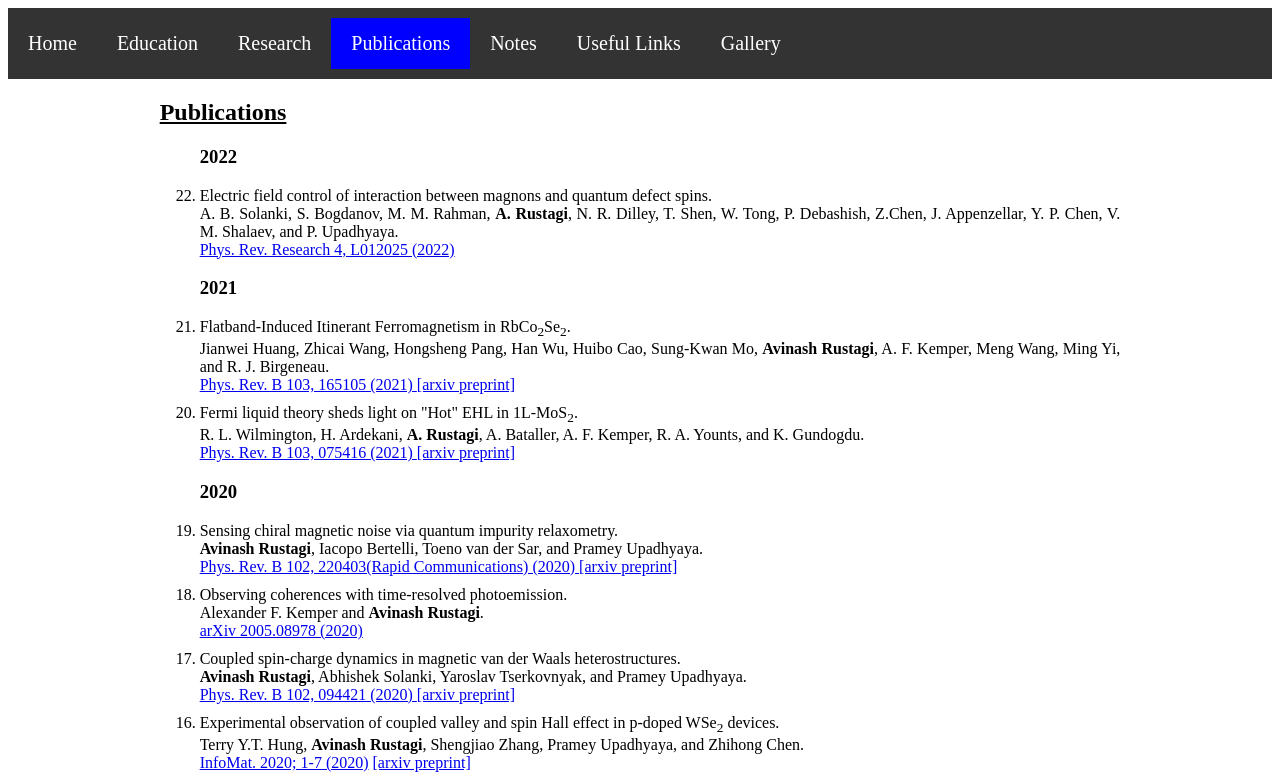
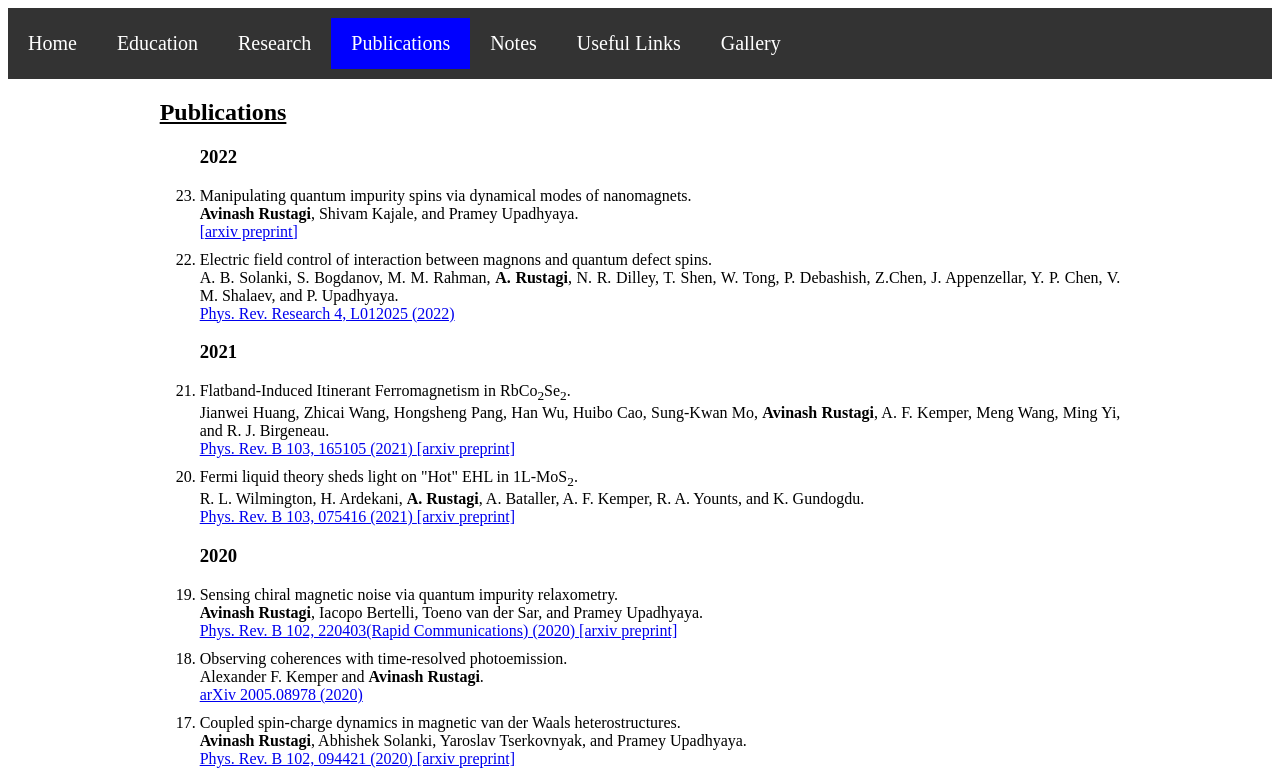
Before and after one commit to avinashrustagi/avinashrustagi-github.io, a plain HTML site: page Publications.html in a window 1280 px wide. Shown: the top 775 px of the page. Drawn offline with Linux system fonts and the light colour scheme.

Commit message:
lad_updated

```diff
--- a/Publications.html
+++ b/Publications.html
@@ -92,6 +92,10 @@ li{
 <ol reversed style="margin-left:12%;margin-right:12%">
 
 <h3 > 2022 </h3>
+
+<li>Manipulating quantum impurity spins via dynamical modes of nanomagnets.
+<br> <b> Avinash Rustagi</b>, Shivam Kajale, and Pramey Upadhyaya.
+    <br> <a href="https://arxiv.org/abs/2203.03652">[arxiv preprint]</a></li>
 
 <li>Electric field control of interaction between magnons and quantum defect spins.
 <br> A. B. Solanki, S. Bogdanov, M. M. Rahman, <b> A. Rustagi</b>, N. R. Dilley, T. Shen, W. Tong, P. Debashish, Z.Chen, J. Appenzellar, Y. P. Chen, V. M. Shalaev, and P. Upadhyaya.
```
Also changed, not shown: 5 other files.
